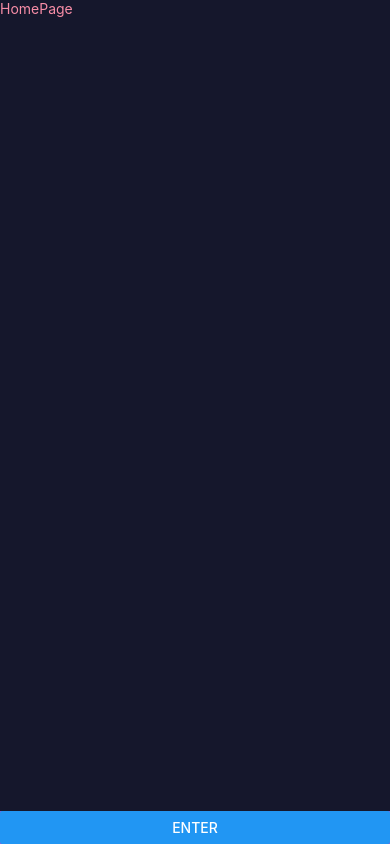
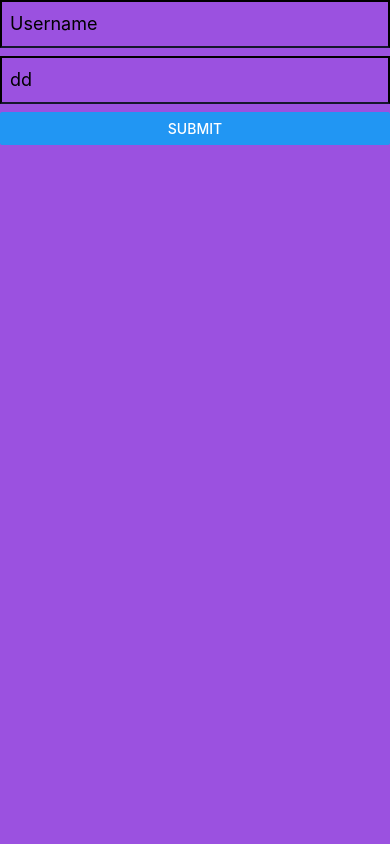
Before and after one commit to RoeiZaro/ReferHer-client, a React Native app: screen /Login in a window 390 px wide. Built offline with nearby package versions, Linux system fonts and the light colour scheme.

Commit message:
login auth

```diff
--- a/App.js
+++ b/App.js
@@ -3,31 +3,48 @@ import { createNativeStackNavigator } from "@react-navigation/native-stack";
 import UserProvider from "./hooks/UserContext";
 import MyTabs from "./screens/MyTabs";
 import HomePage from "./screens/PreLoginPages/HomePage";
-import AsyncStorage from "@react-native-async-storage/async-storage";
+import { useAsyncStorage } from "@react-native-async-storage/async-storage";
 import LoginPage from "./screens/PreLoginPages/LoginPage";
 import RegisterPage from "./screens/PreLoginPages/RegisterPage";
+import { useEffect, useState } from "react";
+import axios from "axios";
 
 const Stack = createNativeStackNavigator();
 
-const getData = async () => {
-  try {
-    const value = await AsyncStorage.getItem("token");
-    if (value !== null) {
-      return value;
+const App = () => {
+  const { getItem } = useAsyncStorage("token");
+  const [token, setToken] = useState(null);
+  const [data, setData] = useState(null);
+
+  const readItemFromStorage = async () => {
+    const item = await getItem();
+    setToken(item);
+  };
+
+  useEffect(() => {
+    readItemFromStorage();
+  }, []);
+
+  useEffect(() => {
+    if (token) getData();
+  }, [token]);
+
+  const getData = async () => {
+    try {
+      const res = await axios.post("http://10.0.0.10:3000/getUser", {
+        token: token,
+      });
+
+      if (res.status === 200) setData(res.data.user);
+    } catch (e) {
+      console.log("78", e);
     }
-  } catch (e) {
-    console.log(e);
-  }
-};
+  };
 
-const IsloggedIn = getData();
-console.log(IsloggedIn._x);
-
-const App = () => {
-  if (IsloggedIn._x)
+  if (token)
     return (
       <NavigationContainer>
-        <UserProvider>
+        <UserProvider data={data}>
           <MyTabs />
         </UserProvider>
       </NavigationContainer>
@@ -35,8 +52,8 @@ const App = () => {
   else
     return (
       <NavigationContainer>
-        <UserProvider>
-          <Stack.Navigator>
+        <UserProvider data={data}>
+          <Stack.Navigator screenOptions={{ headerShown: false }}>
             <Stack.Screen
               name="Homeee"
               component={HomePage}
--- a/package.json
+++ b/package.json
@@ -10,20 +10,22 @@
     "web": "expo start --web"
   },
   "dependencies": {
+    "@react-native-async-storage/async-storage": "~1.17.3",
     "@react-navigation/bottom-tabs": "^6.5.5",
     "@react-navigation/native": "^6.1.4",
     "@react-navigation/native-stack": "^6.9.10",
+    "axios": "^1.3.3",
     "expo": "~47.0.12",
     "expo-status-bar": "~1.4.2",
     "nativewind": "^2.0.11",
     "react": "18.1.0",
+    "react-hook-form": "^7.43.1",
     "react-native": "0.70.5",
     "react-native-heroicons": "^3.2.0",
     "react-native-safe-area-context": "4.4.1",
     "react-native-screens": "~3.18.0",
     "react-native-svg": "13.4.0",
-    "socket.io-client": "^4.6.0",
-    "@react-native-async-storage/async-storage": "~1.17.3"
+    "socket.io-client": "^4.6.0"
   },
   "devDependencies": {
     "@babel/core": "^7.12.9"
--- a/screens/MyTabs.js
+++ b/screens/MyTabs.js
@@ -37,6 +37,7 @@ export default function MyTabs() {
       initialRouteName="Feed"
       screenOptions={{
         tabBarActiveTintColor: "#e91e63",
+        headerShown: false,
       }}
     >
       <Tab.Screen
--- a/screens/PreLoginPages/HomePage.js
+++ b/screens/PreLoginPages/HomePage.js
@@ -1,18 +1,13 @@
 import { View, Text, Button } from "react-native";
-import React, { useLayoutEffect } from "react";
+import React, { useContext, useLayoutEffect } from "react";
 import { useNavigation } from "@react-navigation/native";
 import { SafeAreaView } from "react-native-safe-area-context";
-
 import { StatusBar as Statusbarr } from "expo-status-bar";
+import { UserContext } from "../../hooks/UserContext";
 
 export default function HomePage() {
+  const { user, setUser, setToken } = useContext(UserContext);
   const navigation = useNavigation();
-
-  useLayoutEffect(() => {
-    navigation.setOptions({
-      headerShown: false,
-    });
-  }, []);
 
   return (
     <>
@@ -20,7 +15,9 @@ export default function HomePage() {
         <Statusbarr style="light" />
       </SafeAreaView>
       <View className="bg-darkpurple flex-1 ">
-        <Text className="text-pink text-center">Refer Her</Text>
+        <Text className="text-pink text-center">
+          Refer Her {user?.username}
+        </Text>
         <View className="flex-row  justify-around mt-auto pb-1">
           <Button title="Login" onPress={() => navigation.navigate("Login")} />
           <Button
--- a/screens/PreLoginPages/LoginPage.js
+++ b/screens/PreLoginPages/LoginPage.js
@@ -1,25 +1,101 @@
-import { View, Text, Button } from "react-native";
+import { View, Text, Button, TextInput, Alert } from "react-native";
 import { useContext, useLayoutEffect } from "react";
 import { useNavigation } from "@react-navigation/native";
 import { UserContext } from "../../hooks/UserContext";
 import { SafeAreaView } from "react-native-safe-area-context";
 import { StatusBar as Statusbarr } from "expo-status-bar";
+import { useForm, Controller } from "react-hook-form";
+import { useAsyncStorage } from "@react-native-async-storage/async-storage";
+import axios from "axios";
 
-export default function LoginPage() {
-  const { login } = useContext(UserContext);
+export default function App() {
+  const { user, setUser, setToken } = useContext(UserContext);
   const navigation = useNavigation();
+  const { setItem } = useAsyncStorage("token");
 
-  useLayoutEffect(() => {
-    navigation.setOptions({
-      headerShown: false,
-    });
-  }, []);
+  const writeItemToStorage = async (newValue) => {
+    await setItem(newValue);
+    setToken(newValue);
+  };
+  const {
+    control,
+    handleSubmit,
+    formState: { errors },
+  } = useForm({
+    defaultValues: {
+      username: "",
+      password: "",
+    },
+  });
 
+  const login = async ({ username, password }) => {
+    try {
+      const res = await axios.post("http://10.0.0.10:3000/login", {
+        username,
+        password,
+      });
+      if (res.status === 201) {
+        alert("user not found");
+      }
+      if (res.status === 200) {
+        console.log(res.data);
+        await writeItemToStorage(res.data.token);
+        setUser(res.data.user);
+        setTimeout(() => {
+          navigation.goBack();
+        }, 900);
+      }
+    } catch (err) {
+      console.log(err);
+    }
+  };
+
+  const onSubmit = (data) => {
+    login(data);
+    console.log(data);
+  };
   return (
     <SafeAreaView className="bg-purple flex-1">
       <Statusbarr style="dark" />
-      <Text className="text-pink bg-darkpurple flex-auto">HomePage</Text>
-      <Button title="Enter" onPress={() => login()}></Button>
+      <View>
+        <Controller
+          control={control}
+          rules={{
+            required: true,
+          }}
+          render={({ field: { onChange, onBlur, value } }) => (
+            <TextInput
+              className="border-solid border-2 border-b-darkpurple mb-2 p-2 text-lg"
+              onBlur={onBlur}
+              onChangeText={onChange}
+              value={value}
+              placeholder="Username"
+            />
+          )}
+          name="username"
+        />
+        {errors.username && <Text>This is required.</Text>}
+
+        <Controller
+          control={control}
+          rules={{
+            maxLength: 100,
+          }}
+          render={({ field: { onChange, onBlur, value } }) => (
+            <TextInput
+              className="border-solid border-2 border-b-darkpurple mb-2 p-2 text-lg"
+              onBlur={onBlur}
+              onChangeText={onChange}
+              value={value}
+              placeholder="dd"
+            />
+          )}
+          name="password"
+        />
+        {errors.password && <Text>This is required.</Text>}
+
+        <Button title="Submit" onPress={handleSubmit(onSubmit)} />
+      </View>
     </SafeAreaView>
   );
 }
```
Also changed, not shown: hooks/userContext.js (+10 -32 lines), 1 other file (tests, documents, lock files or other folders).
